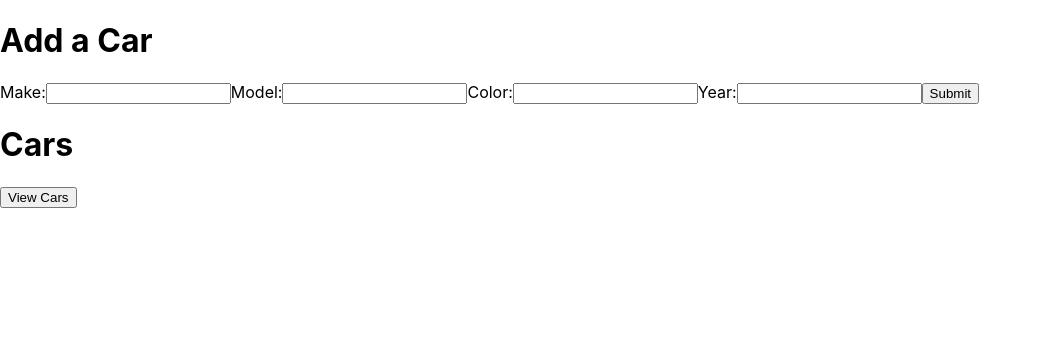
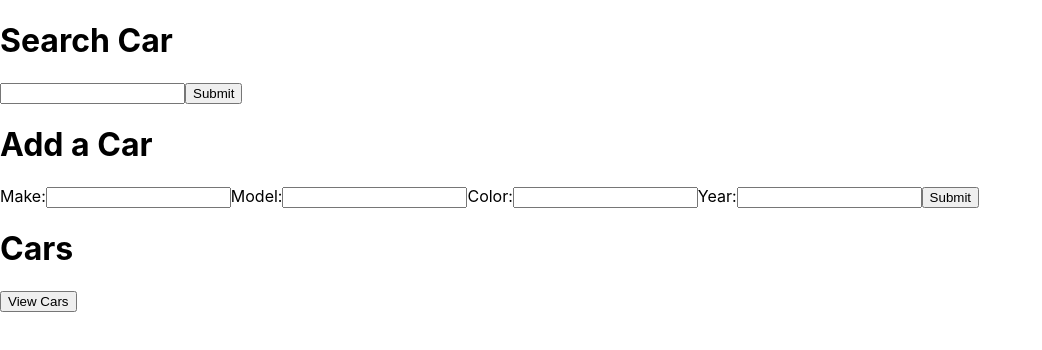
Before and after one commit to richieganney/cars, a React (Create React App) app: page / in a window 1280 px wide. Shown: the top 350 px of the page, without its empty margins (0-1042 px from the left). Built offline with nearby package versions, Linux system fonts and the light colour scheme.

Commit message:
get, post and delete working. working on single get now

```diff
--- a/src/App.js
+++ b/src/App.js
@@ -1,10 +1,12 @@
 import React from 'react';
 import Cars from './components/Cars'
 import AddCar from './components/AddCar'
+import SearchCar from './components/SearchCar'
 
 function App() {
   return (
     <div>
+        <SearchCar />
         <AddCar />
         <Cars/>
     </div>
--- a/src/components/DisplayCars.js
+++ b/src/components/DisplayCars.js
@@ -6,18 +6,13 @@ class DisplayCars extends Component {
     constructor(props) {
         super(props);
         this.removeCar = this.removeCar.bind(this);
+        this.viewCar = this.viewCar.bind(this);
     }
 
     removeCar(e) {
         e.preventDefault();
         let url = `http://localhost:3000`
-        axios.delete(url, { data: {
-                            make: this.props.car.make,
-                            model: this.props.car.modle,
-                            color: this.props.car.color,
-                            year: this.props.car.year
-                            }
-                             })
+        axios.delete(`${url}/cars/${this.props.car._id}`)
         //   .then(response => {
         //     console.log("success")
         //     console.log(this.state.car._id)
@@ -27,6 +22,19 @@ class DisplayCars extends Component {
         //     console.log(error.response);
         //     console.log(this.props.car._id)
         //   });
+    }
+
+    viewCar(e){
+        e.preventDefault();
+        let url = `http://localhost:3000`
+        axios.get(`${url}/cars/${this.props.car._id}`)
+        .then(response => {
+            console.log("success")
+          })
+          .catch(error => {
+            console.log("error here")
+            console.log(error.response);
+          });
     }
 
     render(){
--- /dev/null
+++ b/src/components/SearchCar.js
@@ -0,0 +1,58 @@
+import React,  { Component } from 'react';
+import axios from 'axios'
+
+class SearchCar extends Component {
+
+    constructor(props) {
+        super(props);
+        this.state =
+        {
+        query: '',
+        result: ''
+        };
+        this.onSubmit = this.onSubmit.bind(this);
+        this.onChange = this.onChange.bind(this);
+        this.organiseData = this.organiseData.bind(this);
+    }
+
+    onSubmit(e) {
+        e.preventDefault();
+        let url = `http://localhost:3000/cars`
+        const {query, result} = this.state;
+        axios
+          .get(url)
+          .then(response => {
+            this.organiseData(response, query)
+            console.log("success")
+            console.log(result)
+          })
+          .catch(error => {
+            console.log(error.response);
+          });
+    }
+
+    organiseData(res, query){
+        res.data.forEach(element => element.make.includes(query) ? this.setState({result: element}) : null)
+    }
+
+    onChange(e){
+        this.setState({ query: e.target.value });
+      }
+
+    render(){
+        return (
+            <div>
+                <h1>Search Car</h1>
+                <form onSubmit={e => {this.onSubmit(e)}}>
+                <label>
+                    <input type="text" value={this.state.query} onChange={this.onChange} />
+                    </label>
+
+                    <input type="submit" value="Submit"/>
+                </form>
+            </div>
+        );
+    }
+}
+
+export default SearchCar;
```
